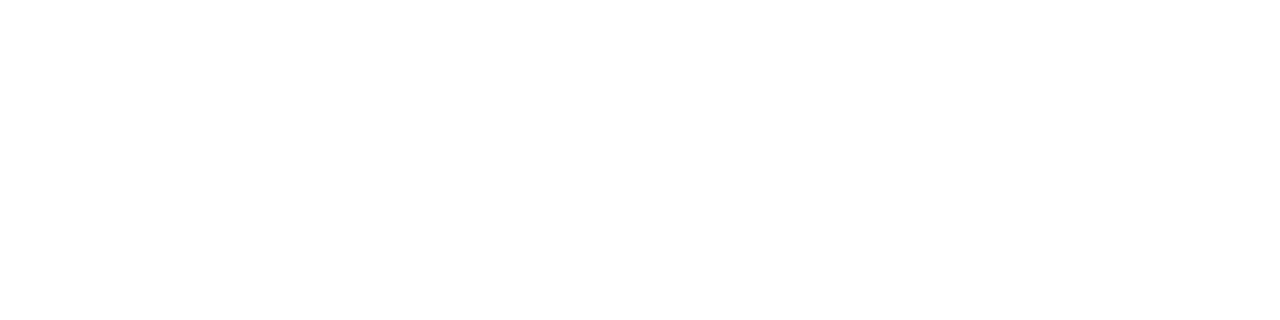
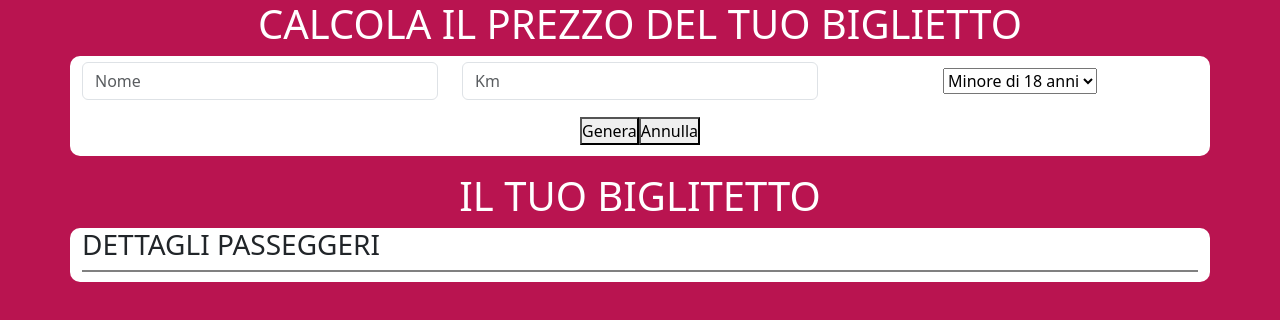
Before and after one commit to asafcastigliano/js-biglietto-treno-form, a plain HTML site: page index.html in a window 1280 px wide. Drawn offline with nearby package versions, Linux system fonts and the light colour scheme.

Commit message:
creato prezzo biglietto e il tuo biglietto

```diff
--- a/css/style.css
+++ b/css/style.css
@@ -3,3 +3,25 @@
     margin: 0;
     box-sizing: border-box;
 }
+
+body{
+    background-color: #b91450;
+}
+
+.div-form{
+    height: 50px;
+}
+
+.border-radius{
+    border-radius: 10px;
+}
+
+.bg-gray{
+    background-color: #808080;
+}
+
+table{
+    width: 100%;
+    margin-bottom: 10px;
+    border: 1px solid #808080;
+}
--- a/index.html
+++ b/index.html
@@ -4,10 +4,69 @@
     <meta charset="UTF-8">
     <meta name="viewport" content="width=device-width, initial-scale=1.0">
     <title>Document</title>
+    <link href="https://cdn.jsdelivr.net/npm/bootstrap@5.3.2/dist/css/bootstrap.min.css" rel="stylesheet" integrity="sha384-T3c6CoIi6uLrA9TneNEoa7RxnatzjcDSCmG1MXxSR1GAsXEV/Dwwykc2MPK8M2HN" crossorigin="anonymous">
     <link rel="stylesheet" href="./css/style.css">
 </head>
 <body>
 
+    <div class="container">
+        <div class="row">
+            <div class="col-12">
+                <h1 class="text-center text-white">CALCOLA IL PREZZO DEL TUO BIGLIETTO</h1>
+            </div>
+        </div>
+        <div class="row justify-content-center bg-white border-radius">
+            <div class="col-12 col-md-4 d-flex align-items-center justify-content-center div-form">
+                <input type="text" id="nome" placeholder="Nome" class="form-control">
+            </div>
+            <div class="col-12 col-md-4 d-flex align-items-center justify-content-center div-form">
+                <input type="number" id="km" placeholder="Km" class="form-control">
+            </div>
+            <div class="col-12 col-md-4 d-flex align-items-center justify-content-center div-form">
+                <select name="age" id="age">
+                    <option value="minorenne">Minore di 18 anni</option>
+                    <option value="adulto">Adulto</option>
+                    <option value="anziano">Over 65</option>
+                </select>
+            </div>
+            <div class="col-12 d-flex align-items-center justify-content-center div-form">
+                <button class="">Genera</button>
+                <button class="">Annulla</button>
+            </div>
+        </div>
+        <div class="row mt-3">
+            <div class="col-12">
+                <h1 class="text-center text-white">IL TUO BIGLITETTO</h1>
+            </div>
+        </div>
+        <div class="row justify-content-center bg-white border-radius">
+            <div class="col-12">
+                <div class="content">
+                    <h3>DETTAGLI PASSEGGERI</h3>
+                    <table>
+                        <thead>
+                          <tr>
+                            <td rowspan="2" class="bg-gray"><span class="passeggero"></span></td>
+                            <td></td>
+                            <td></td>
+                            <td></td>
+                            <td></td>
+                          </tr>
+                          <tr>
+                            <td><span class="offerta"></span></td>
+                            <td><span class="carrozza"></span></td>
+                            <td><span class="cp"></span></td>
+                            <td><span class="costo"></span></td>
+                          </tr>
+                        </thead>
+                        </table>
+                </div>
+            </div>
+        </div>
+    </div>
+
+
+
     <script type="text/javascript" src="./js/script.js"></script>
 </body>
 </html>
--- a/js/script.js
+++ b/js/script.js
@@ -0,0 +1,17 @@
+
+
+const PREZZO = 0.21;
+
+let totale = km * PREZZO;
+
+let sconto = 0;
+
+if(age < 18){
+    sconto = totale * 0.2;
+} else if (age >= 65){
+    sconto = totale * 0.4;
+}
+
+totale = (totale - sconto).toFixed(2);
+
+console.log(totale + "€");
```
